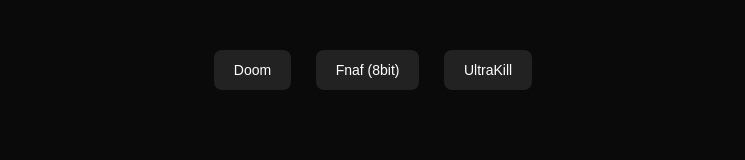
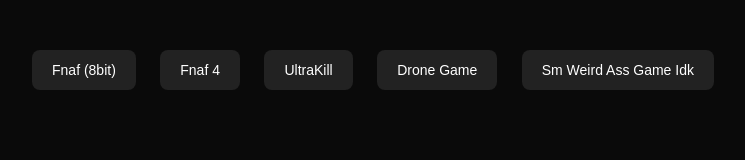
Before and after one commit to STR7DER/Study-Portal, a plain HTML site: page index.html in a window 1280 px wide. Shown: the whole page, without its empty margins (267-1012 px from the left). Drawn offline with Linux system fonts and the light colour scheme.

Commit message:
Add files via upload

```diff
--- a/index.html
+++ b/index.html
@@ -41,19 +41,29 @@
 
 <div class="game-container">
 
-  <!-- Doom -->
-  <button onclick="loadGame('https://html-classic.itch.zone/html/7204900/index.html?v=1732313664')">
-    Doom
-  </button>
-
   <!-- Fnaf (8bit) -->
   <button onclick="loadGame('https://html-classic.itch.zone/html/15923602/index.html')">
     Fnaf (8bit)
   </button>
 
+  <!-- Fnaf 4 -->
+  <button onclick="loadGame('https://html-classic.itch.zone/html/9374082/index.html')">
+    Fnaf 4
+  </button>
+
   <!-- UltraKill -->
   <button onclick="loadGame('https://html-classic.itch.zone/html/15139480/ultrakill/index.html')">
     UltraKill
+  </button>
+
+  <!-- Drone Game -->
+  <button onclick="loadGame('https://html-classic.itch.zone/html/14305788/index.html')">
+    Drone Game
+  </button>
+
+  <!-- Sm Weird Ass Game Idk -->
+  <button onclick="loadGame('https://html-classic.itch.zone/html/7798668/ThwackFullWeb/index.html?v=1732313648')">
+    Sm Weird Ass Game Idk
   </button>
 
 </div>
```
